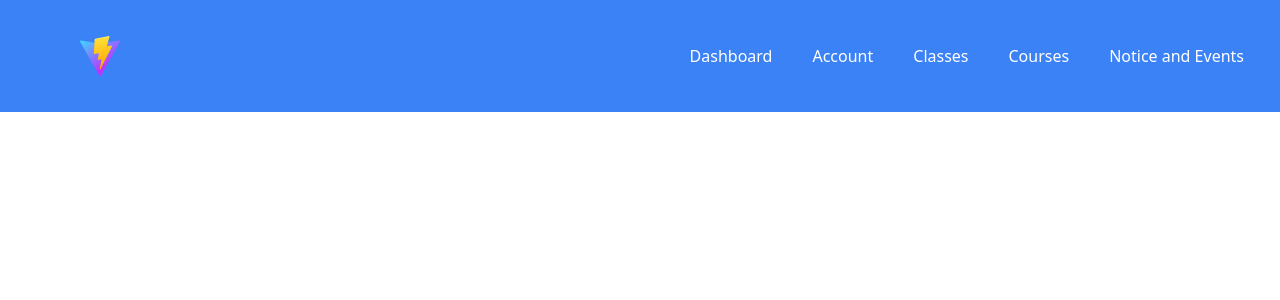
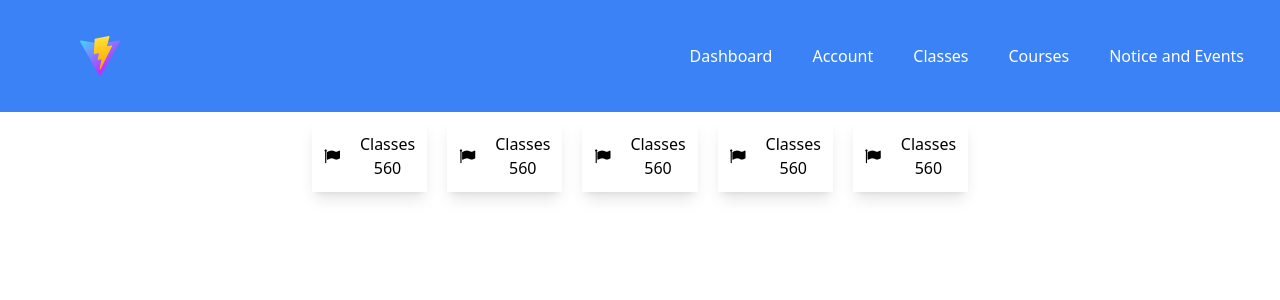
Before and after one commit to Adegbite-Joshua/HopeAcademy, a React (Vite) app: page /admin/dashboard in a window 1280 px wide. Shown: the top 300 px of the page. Built offline with nearby package versions, Linux system fonts and the light colour scheme; no server answers.

Commit message:
Working on the admin dashboard

```diff
--- a/pages/AdminPages/AdminDashboard.jsx
+++ b/pages/AdminPages/AdminDashboard.jsx
@@ -1,4 +1,5 @@
 import React, { useState, useEffect } from 'react';
+import Statistics from '../../src/Components/AdminComponents/Dashboard/Statistics';
 import NavBar from '../../src/Components/AdminComponents/NavBar/NavBar';
 
 function AdminDashboard() {
@@ -18,6 +19,7 @@ function AdminDashboard() {
         <>
             <div className=''>
                 <NavBar/>
+                <Statistics/>
                 {/* <div className="bg-blue-500 p-4">
                     <h1 className="text-2xl font-semibold">Admin Dashboard</h1>
                     <div className="mt-4">
--- /dev/null
+++ b/src/Components/AdminComponents/Dashboard/Calendar.jsx
@@ -0,0 +1,15 @@
+import React, { useEffect, useState } from 'react'
+import Calendar from 'react-calendar';
+import 'react-calendar/dist/Calendar.css';
+
+
+const StaffCalendar = () => {
+
+  return (
+    <>
+        <Calendar/>
+    </>
+  )
+}
+
+export default StaffCalendar
--- /dev/null
+++ b/src/Components/AdminComponents/Dashboard/EventAndCalendar.jsx
@@ -0,0 +1,13 @@
+import React from 'react'
+import UpcomingEvents from './UpcomingEvents'
+
+const EventAndCalendar = () => {
+  return (
+    <div>
+        <UpcomingEvents/>
+
+    </div>
+  )
+}
+
+export default EventAndCalendar
--- /dev/null
+++ b/src/Components/AdminComponents/Dashboard/Stat.jsx
@@ -0,0 +1,15 @@
+import React from 'react'
+
+const Stat = () => {
+  return (
+    <div className='flex gap-5 w-auto p-3 shadow-lg' >
+        <i className='fa fa-flag my-auto'></i>
+        <div className='text-center my-auto'>
+            <h5>Classes</h5>
+            <p>560</p>
+        </div>
+    </div>
+  )
+}
+
+export default Stat
--- /dev/null
+++ b/src/Components/AdminComponents/Dashboard/Statistics.jsx
@@ -0,0 +1,16 @@
+import React from 'react'
+import Stat from './Stat'
+
+const Statistics = () => {
+  return (
+    <div className='flex flex-wrap flex-row gap-5 my-2 justify-center'>
+        <Stat/>
+        <Stat/>
+        <Stat/>
+        <Stat/>
+        <Stat/>
+    </div>
+  )
+}
+
+export default Statistics
--- /dev/null
+++ b/src/Components/AdminComponents/Dashboard/UpcomingEvents.jsx
@@ -0,0 +1,11 @@
+import React from 'react'
+
+const UpcomingEvents = () => {
+  return (
+    <div className='flex'>
+
+    </div>
+  )
+}
+
+export default UpcomingEvents
```
Also changed, not shown: src/Components/AdminComponents/Dashboard/Event.jsx (added).
